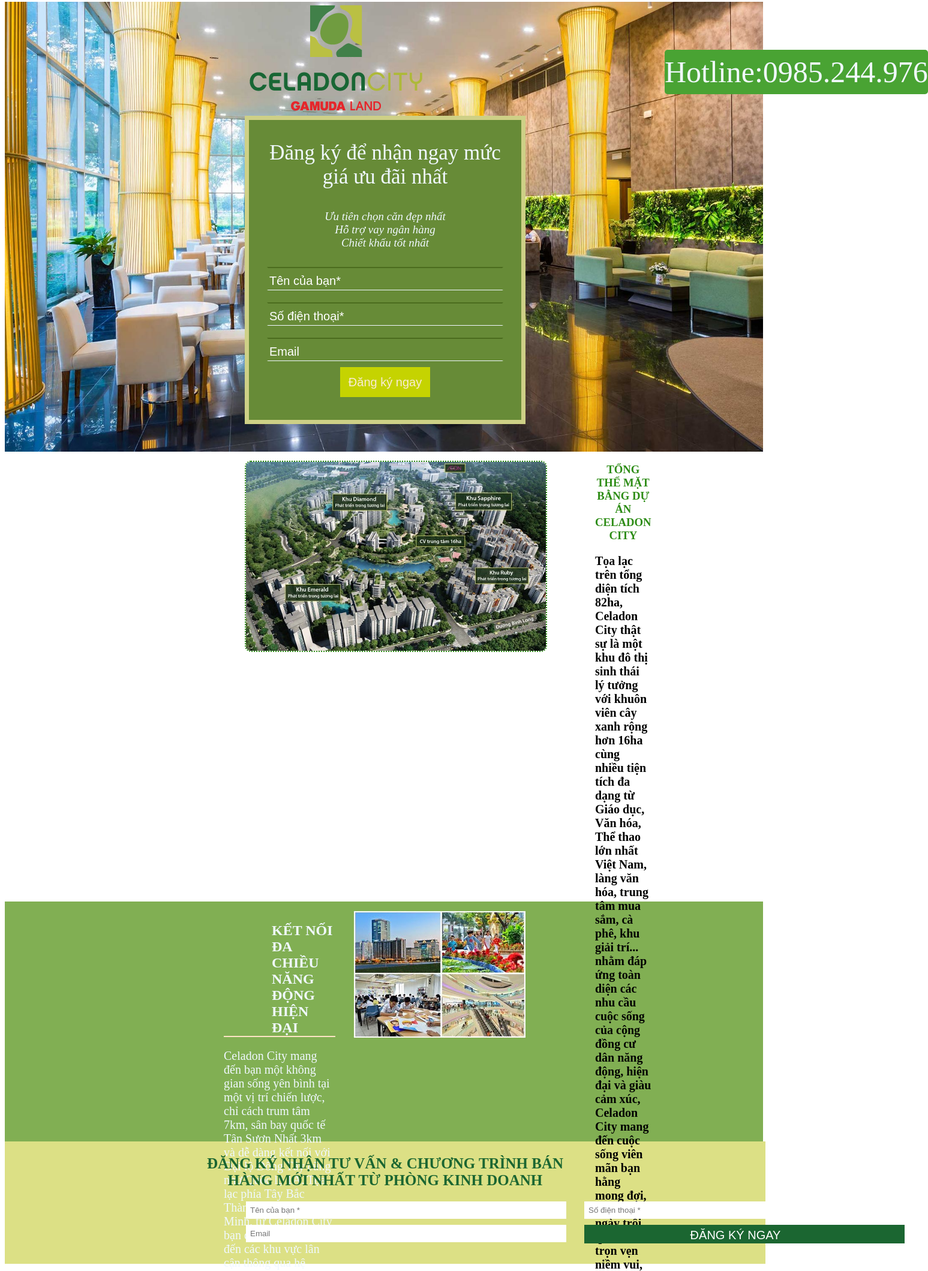
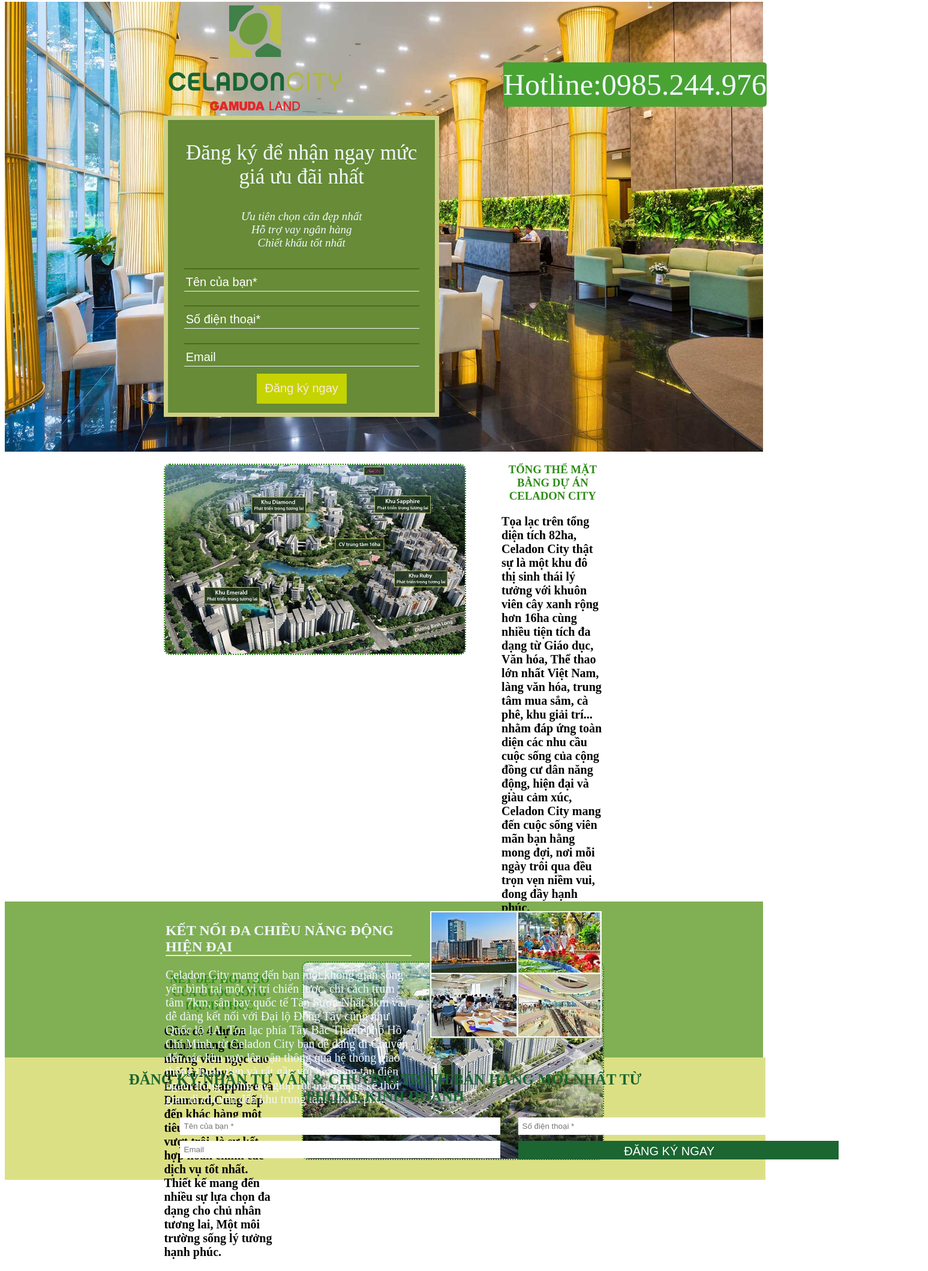
Before and after one commit to TheguyswhohasBBB/front-end, a plain HTML site: page BaiThucHanh_02/index.html in a window 1280 px wide. Shown: the part 5-2124 px from the top of the page at 60% size, 1547 px wide, since content can reach past the window. Drawn offline with Linux system fonts and the light colour scheme.

Commit message:
first commit

```diff
--- a/BaiThucHanh_02/css/site.css
+++ b/BaiThucHanh_02/css/site.css
@@ -5,7 +5,7 @@
     height: 750px;
 }
 .logo{
-    padding: 0 400px;
+    padding: 0 21%;
 }
 .hot{
     text-align: center;
@@ -15,21 +15,20 @@
     font-size: 50px;
     color: aliceblue;
     border-radius: 5px;
-    line-height: 74px;
-    margin-top: 80px;
+    line-height: 150%;
+    margin-top: 8%;
 }
 .logoandhot{
     display: flex;
 }
 .wrapper{
     border: 7px solid #CED086;
-    height: 500px;
+    height: 65%;
     float: left;
-    padding: 0 400px;
     background-color:#678B37;
-    padding: 0px 30px;
-    margin-left:400px;
-    margin-right: 1100px;
+    padding: 0px 2%;
+    margin-left:21%;
+    margin-right: 100%;
     text-align: center;
 }
 .form-heading{
@@ -48,7 +47,7 @@
     border: 2px solid #678B37;
     border-top: 2px solid #4b6c1e ;
     border-bottom: 1px solid aliceblue;
-    margin: 10px 0;
+    margin: 3% 0;
 }
 .t1::placeholder{
     color: white;
@@ -62,32 +61,23 @@
     font-size:20px;
     border: 0;
 }
-
-
-
-
-
-
-
-
-
 .menu2{
     width: 100%;
     height: 750px;
 }
 .head1{
     display: flex;
-    margin: 0 400px;
+    margin: 0 21%;
 }
 .anh1{
     float:left;
-    margin-top: 15px;
+    margin-top: 4%;
     border-radius: 10px;
     border: 2px dotted #2D8C15;
 }
 .chu1{
-    padding-left: 80px;
-
+    padding-left: 8%;
+    padding-bottom: 8%;
 
 }
 .chu1 p{
@@ -99,14 +89,12 @@
     text-align: center;
 }
 .anh2{
-    margin-top: 15px;
     float: right;
     border-radius: 10px;
     border: 2px dotted #2D8C15;
 }
 .chu2{
-    float: left;
-    padding-right: 70px;
+    padding-right: 6%;
 }
 .chu2 p{
     font-size: 20px;
@@ -116,40 +104,26 @@
     color: #2D8C15;
     text-align: center;
 }
-
-
-
-
-
-
-
-
-
-
-
-
-
-
 .menu3{
     background-color: #81AF53;
     width: 100%;
-    height: 400px;
+    height: 260px;
 }
 .menu3 h2{
-
     color: aliceblue;
     border-bottom: 2px solid bisque;
+    padding: 0;
 }
 .menu3 p{
     color: aliceblue;
     font-size: 20px;
 }
 .tach{
-    padding: 15px;
+    padding: 2%;
 }
 .head3{
-    margin-left: 350px;
-    margin-right: 380px;
+    margin-left: 20%;
+    margin-right: 20%;
     display: flex;
 }
 
@@ -174,11 +148,9 @@
 }
 
 
-
-
 .tach4{
-    margin-left: 300px;
-    margin-right: 300px;
+    margin-left: 15%;
+    margin-right: 15%;
 }
 .menu4 .t3{
     padding: 7px;
```
Also changed, not shown: BaiThucHanh_01/css/base.css (+17 -12 lines).
